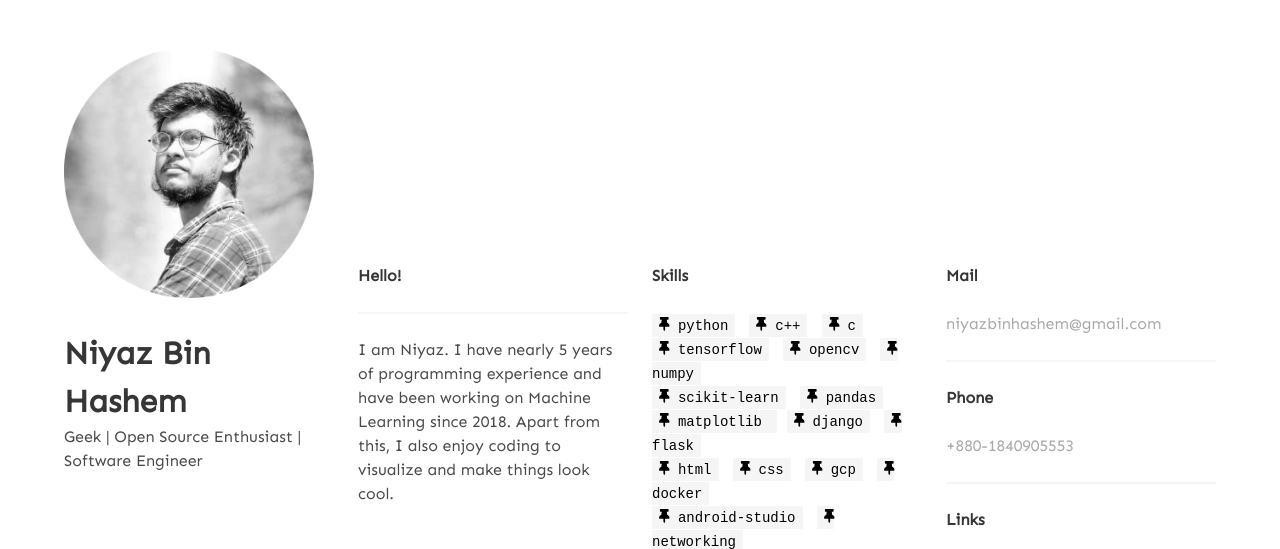
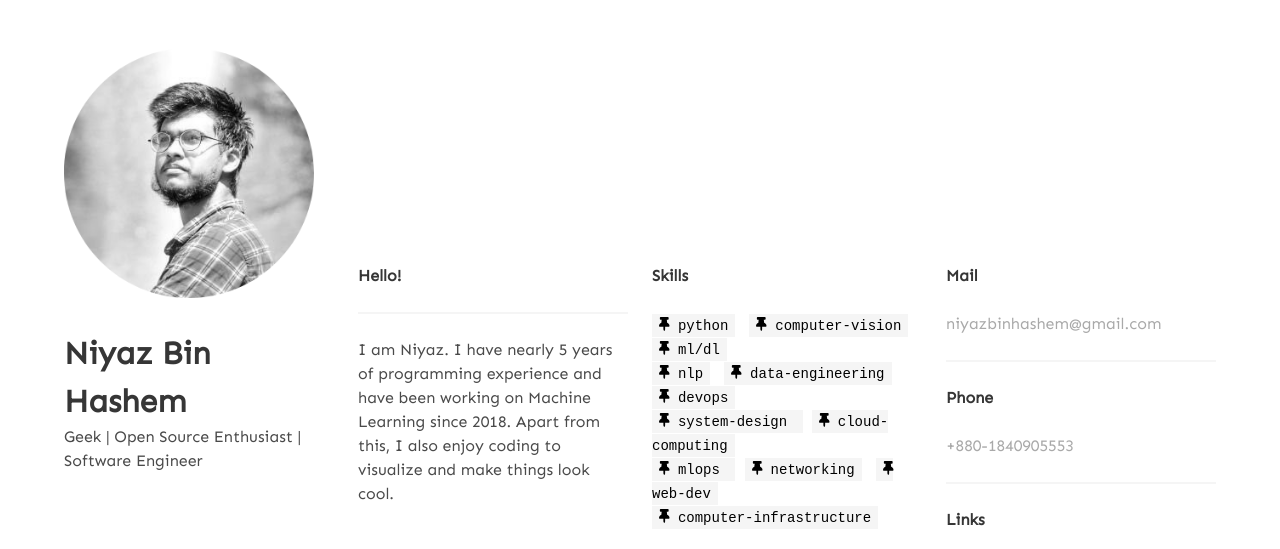
Before and after one commit to niyazed/niyazed.github.io, a plain HTML site: page index.html in a window 1280 px wide. Shown: the top 549 px of the page. Drawn offline with nearby package versions, Linux system fonts and the light colour scheme; a web font is replaced by a local one.

Commit message:
Update index.html

```diff
--- a/index.html
+++ b/index.html
@@ -42,22 +42,17 @@
                 <h1 style="font-family: 'Sen', sans-serif;"><strong>Skills</strong></h1>
                 <br>
                 <code style="color: black"><i class="fas fa-thumbtack"></i> python</code> &nbsp;
-                <code style="color: black;"><i class="fas fa-thumbtack"></i> c++</code> &nbsp;
-                <code style="color: black;"><i class="fas fa-thumbtack" ></i> c</code> <br style="line-height:30px;">
-                <code style="color: black;"><i class="fas fa-thumbtack"></i> tensorflow</code> &nbsp;
-                <code style="color: black;"><i class="fas fa-thumbtack"></i> opencv</code> &nbsp;
-                <code style="color: black;"><i class="fas fa-thumbtack"></i> numpy</code> <br style="line-height:30px;">
-                <code style="color: black;"><i class="fas fa-thumbtack"></i> scikit-learn</code> &nbsp;
-                <code style="color: black;"><i class="fas fa-thumbtack"></i> pandas</code> <br style="line-height:30px;">
-                <code style="color: black;"><i class="fas fa-thumbtack"></i> matplotlib </code> &nbsp;
-                <code style="color: black;"><i class="fas fa-thumbtack"></i> django</code> &nbsp;
-                <code style="color: black;"><i class="fas fa-thumbtack"></i> flask</code> <br style="line-height:30px;">
-                <code style="color: black;"><i class="fas fa-thumbtack"></i> html</code> &nbsp;
-                <code style="color: black;"><i class="fas fa-thumbtack"></i> css</code> &nbsp;
-                <code style="color: black;"><i class="fas fa-thumbtack"></i> gcp</code> &nbsp;
-                <code style="color: black;"><i class="fas fa-thumbtack"></i> docker</code> <br style="line-height:30px;">
-                <code style="color: black;"><i class="fas fa-thumbtack"></i> android-studio</code> &nbsp;
+                <code style="color: black;"><i class="fas fa-thumbtack"></i> computer-vision</code> &nbsp;
+                <code style="color: black;"><i class="fas fa-thumbtack" ></i> ml/dl</code> <br style="line-height:30px;">
+                <code style="color: black;"><i class="fas fa-thumbtack"></i> nlp</code> &nbsp;
+                <code style="color: black;"><i class="fas fa-thumbtack"></i> data-engineering</code> &nbsp;
+                <code style="color: black;"><i class="fas fa-thumbtack"></i> devops</code> <br style="line-height:30px;">
+                <code style="color: black;"><i class="fas fa-thumbtack"></i> system-design </code> &nbsp;
+                <code style="color: black;"><i class="fas fa-thumbtack"></i> cloud-computing </code> <br style="line-height:30px;">
+                <code style="color: black;"><i class="fas fa-thumbtack"></i> mlops </code> &nbsp;
                 <code style="color: black;"><i class="fas fa-thumbtack"></i> networking</code> &nbsp;
+                <code style="color: black;"><i class="fas fa-thumbtack"></i> web-dev </code> <br style="line-height:30px;">
+                <code style="color: black;"><i class="fas fa-thumbtack"></i> computer-infrastructure</code> &nbsp;
 
             <hr>
               <h1 style="font-family: 'Sen', sans-serif;"><strong>Mentions</strong></h1>
```
